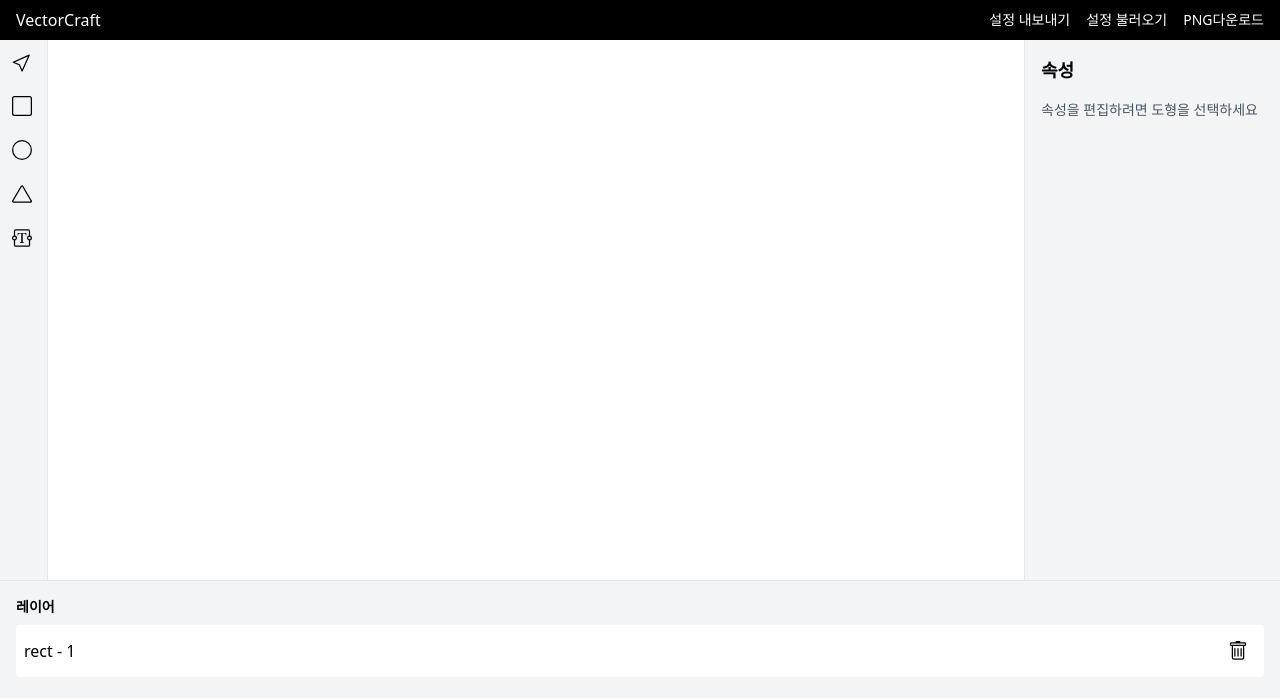
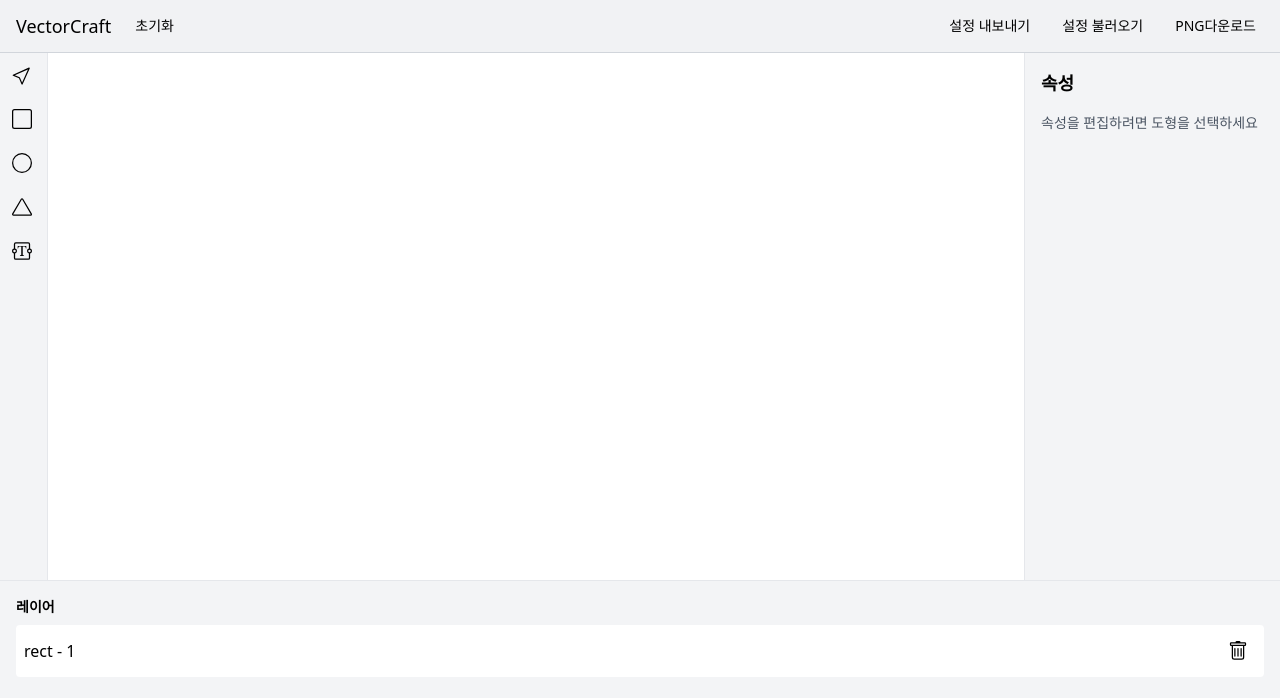
Before and after one commit to lionleeee/VectorCraft, a React (Vite) app: page / in a window 1280 px wide. Shown: the top 698 px of the page. Built offline with nearby package versions, Linux system fonts and the light colour scheme.

Commit message:
style : header 스타일 수정

```diff
--- a/src/components/Layout/Header.tsx
+++ b/src/components/Layout/Header.tsx
@@ -2,9 +2,13 @@ import { Button } from "../common/Button/Button";
 
 export const Header = () => {
   return (
-    <header className="bg-black text-white px-4 py-2">
+    <header className="bg-[#F1F2F4]  px-4 py-2 border-b border-gray-300">
       <div className="flex justify-between items-center ">
-        <label>VectorCraft</label>
+        <div className="flex items-center gap-4">
+          <label className="text-lg ">VectorCraft</label>
+          <Button>초기화</Button>
+        </div>
+
         <div className="flex gap-4 text-sm">
           <Button>설정 내보내기</Button>
           <Button>설정 불러오기</Button>
--- a/src/components/common/Button/Button.tsx
+++ b/src/components/common/Button/Button.tsx
@@ -9,8 +9,8 @@ export const Button = ({
 }: ButtonProps) => {
   return (
     <button
-      className={`
-        ${variant === "ghost" ? "hover:bg-gray-700" : ""}
+      className={`px-2 py-2 rounded-md
+        ${variant === "ghost" ? "hover:bg-[#DDE0E5]" : ""}
         ${size === "sm" ? "text-sm" : ""}
         ${className}
       `}
--- a/src/pages/Editor/index.tsx
+++ b/src/pages/Editor/index.tsx
@@ -6,7 +6,7 @@ import { ToolPanel } from "./components/Tools/ToolPanel";
 import { LayerPanel } from "./components/Layers/LayerPanel";
 import { Container } from "@/components/Layout/Container";
 import { Content } from "@/components/Layout/Content";
-import { PanelContainer } from "@/components/Layout/PanelContainer/PanelContainer";
+import { PanelContainer } from "@/components/Layout/PanelContainer";
 
 export const EditorPage = () => {
   return (
```
Also changed, not shown: src/components/Layout/PanelContainer.tsx (renamed from src/components/Layout/PanelContainer/PanelContainer.tsx).
